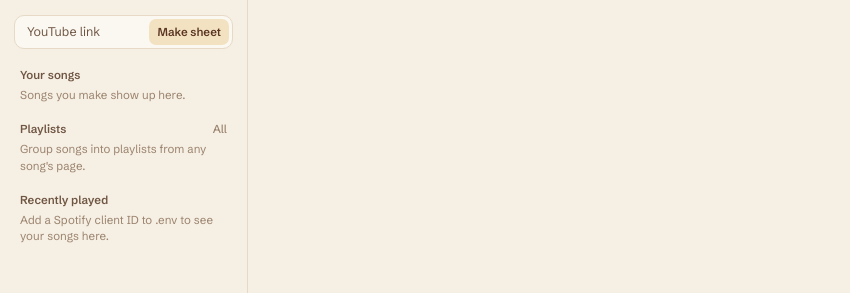
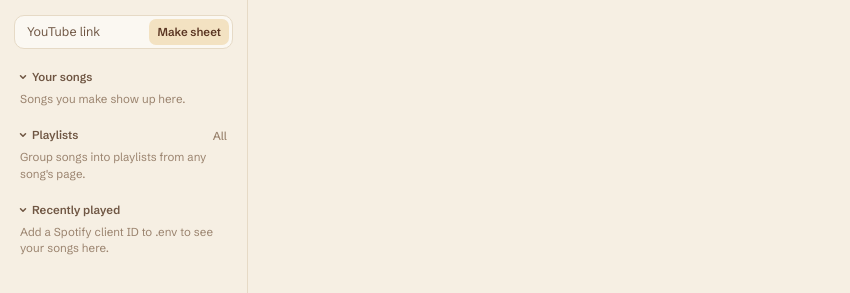
Before and after one commit to kevinyyin/struum, a website with bundled scripts: page static/index.html in a window 1280 px wide. Shown: the part 197-490 px from the top of the page, without its empty margins (0-850 px from the left). Built offline with nearby package versions, Linux system fonts and the light colour scheme; no server answers.

Commit message:
feat: fold sidebar sections (remembered); sidebar lists the 6 newest songs with an All link

```diff
--- a/static/app.js
+++ b/static/app.js
@@ -45,6 +45,21 @@ let locked = false;
 /* ---------- library ---------- */
 
 export let library = [];
+const SIDE_SONGS = 6; // the sidebar shows the newest few; the Your songs page shows them all
+
+// Sidebar sections fold away; which ones are folded is remembered.
+const folds = new Set(JSON.parse(store.get("strum_folds") || "[]"));
+for (const b of document.querySelectorAll(".fold")) {
+  const section = b.closest(".side-group"), key = b.dataset.fold;
+  const set = (closed) => { section.classList.toggle("folded", closed); b.setAttribute("aria-expanded", String(!closed)); };
+  set(folds.has(key));
+  b.onclick = () => {
+    const closed = !section.classList.contains("folded");
+    set(closed);
+    if (closed) folds.add(key); else folds.delete(key);
+    store.set("strum_folds", JSON.stringify([...folds]));
+  };
+}
 
 /* ---------- the website's queue (hosted copy only): songs your Mac makes ---------- */
 
@@ -156,7 +171,9 @@ function drawLibrary() {
     if (pending(q)) row.append(el("i", "dot busy"));
     side.append(li(row));
   }
-  for (const s of library) side.append(li(songLink(s, "song")));
+  for (const s of library.slice(0, SIDE_SONGS)) side.append(li(songLink(s, "song")));
+  $("songs-all").hidden = library.length <= SIDE_SONGS;
+  $("songs-all").textContent = `All ${library.length}`;
   if (!library.length && !job) side.append(el("li", "side-note", "Songs you make show up here."));
 
   const list = $("songs-list");
--- a/static/index.html
+++ b/static/index.html
@@ -43,15 +43,15 @@ FINISH: unreviewed and undocumented is unfinished; this build ends with the fini
     <button type="submit">Make sheet</button>
   </form>
   <section class="side-group">
-    <h2 class="group">Your songs</h2>
+    <h2 class="group"><button type="button" class="fold" data-fold="songs" aria-expanded="true" aria-controls="side-songs"><svg viewBox="0 0 10 10" aria-hidden="true"><path d="M2.5 3.8 5 6.3l2.5-2.5" fill="none" stroke="currentColor" stroke-width="1.5" stroke-linecap="round" stroke-linejoin="round"/></svg>Your songs</button> <a href="#/" id="songs-all" hidden>All</a></h2>
     <ul class="songs" id="side-songs"></ul>
   </section>
   <section class="side-group">
-    <h2 class="group">Playlists <a href="#/playlists">All</a></h2>
+    <h2 class="group"><button type="button" class="fold" data-fold="playlists" aria-expanded="true" aria-controls="side-playlists"><svg viewBox="0 0 10 10" aria-hidden="true"><path d="M2.5 3.8 5 6.3l2.5-2.5" fill="none" stroke="currentColor" stroke-width="1.5" stroke-linecap="round" stroke-linejoin="round"/></svg>Playlists</button> <a href="#/playlists">All</a></h2>
     <ul class="songs" id="side-playlists"></ul>
   </section>
   <section class="side-group" id="side-spotify">
-    <h2 class="group">Recently played <a href="#/spotify" id="sp-all" hidden>See all</a></h2>
+    <h2 class="group"><button type="button" class="fold" data-fold="spotify" aria-expanded="true" aria-controls="sp-quick"><svg viewBox="0 0 10 10" aria-hidden="true"><path d="M2.5 3.8 5 6.3l2.5-2.5" fill="none" stroke="currentColor" stroke-width="1.5" stroke-linecap="round" stroke-linejoin="round"/></svg>Recently played</button> <a href="#/spotify" id="sp-all" hidden>See all</a></h2>
     <ul class="songs" id="sp-quick"></ul>
     <p class="side-note" id="sp-side-msg"></p>
   </section>
--- a/static/style.css
+++ b/static/style.css
@@ -43,6 +43,11 @@ body.booting > * { visibility: hidden; } /* until the first library answer says
 button:disabled { cursor: not-allowed; opacity: 0.55; }
 .group { display: flex; justify-content: space-between; align-items: baseline; font-size: 11.5px; font-weight: 600; color: var(--ink-2); padding: 0 6px; margin-bottom: 4px; }
 .group a { color: var(--ink-3); text-decoration: none; font-weight: 500; }
+.fold { display: inline-flex; align-items: center; gap: 4px; border: 0; background: none; padding: 2px 4px 2px 0; margin-left: -2px; font: inherit; color: inherit; border-radius: 6px; }
+.fold:hover { color: var(--ink); }
+.fold svg { width: 10px; height: 10px; transition: transform .2s var(--ease); }
+.side-group.folded .fold svg { transform: rotate(-90deg); }
+.side-group.folded .songs, .side-group.folded .side-note { display: none; }
 .group a:hover { color: var(--ink); }
 .songs { list-style: none; padding: 0; display: grid; gap: 1px; }
 .song { display: grid; grid-template-columns: 34px 1fr auto; gap: 9px; align-items: center; padding: 5px 6px; border-radius: 10px; text-decoration: none; width: 100%;
```
